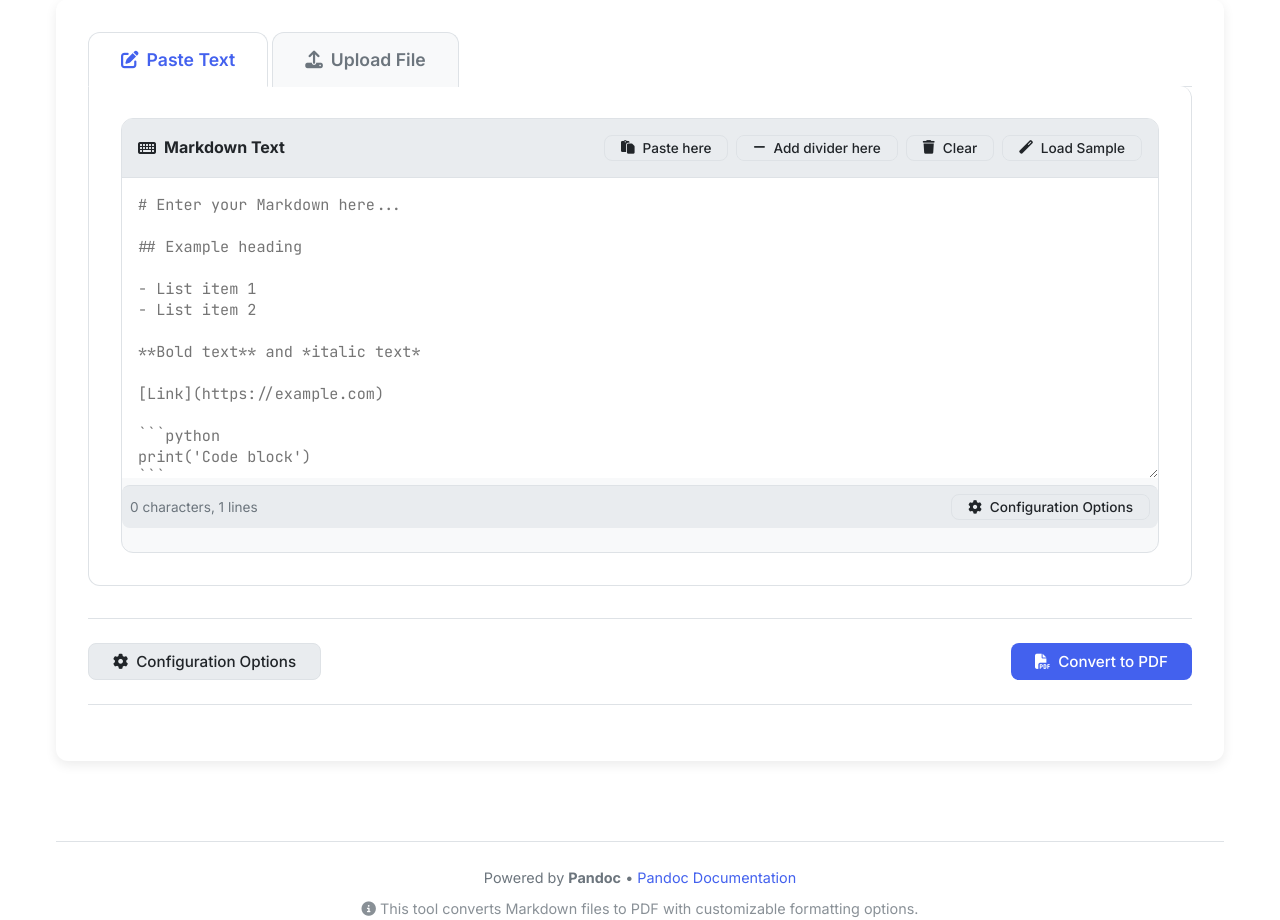
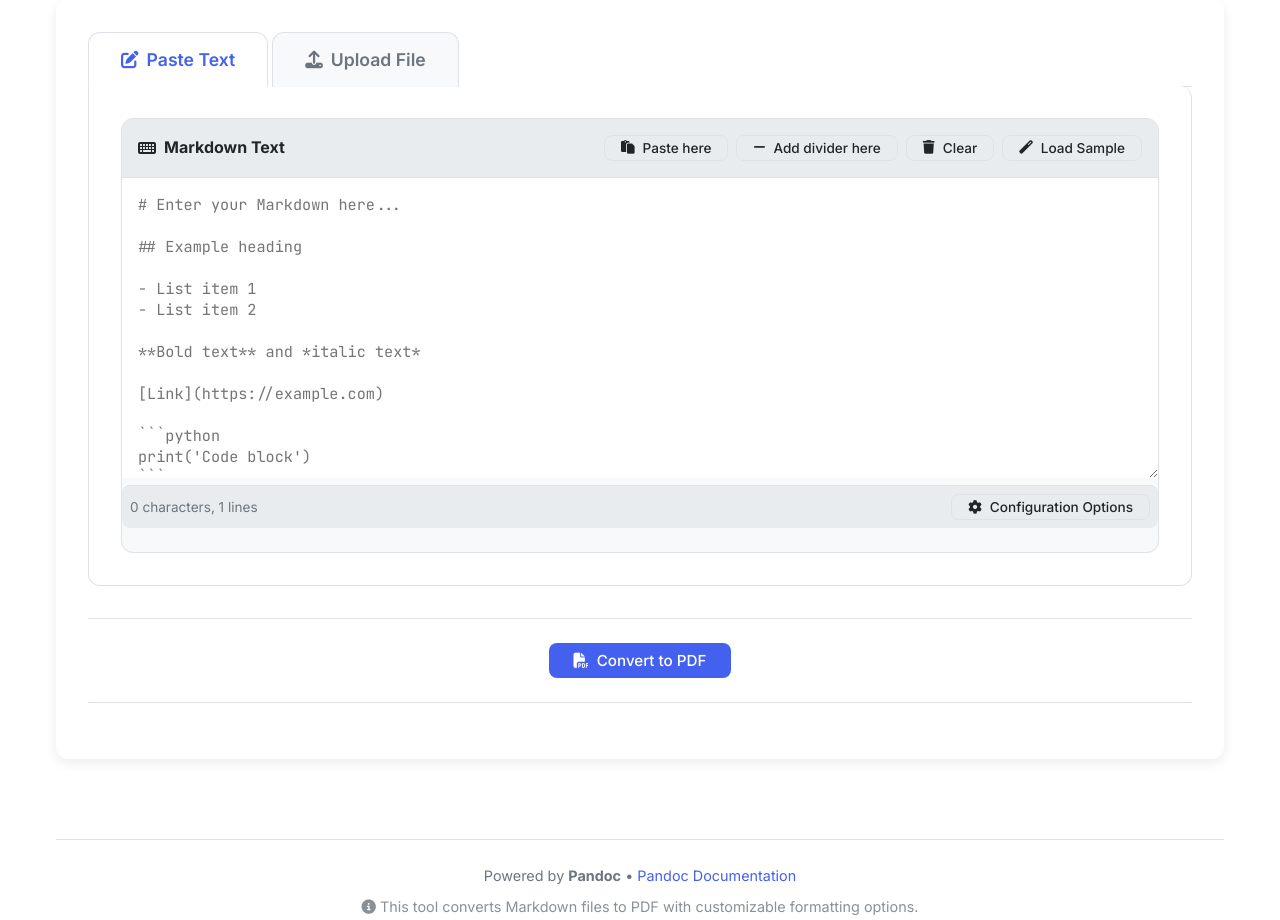
Before and after one commit to JohnXu22786/Markdown-to-PDF, a Flask app: page / in a window 1280 px wide. Shown: the part 159-1079 px from the top of the page. Run offline with Flask 3, Linux system fonts and the light colour scheme; some libraries are stand-ins or nearby versions.

Commit message:
Remove duplicate config button, keep only stats area config
Co-Authored-By: Claude Opus 4.6 <noreply@anthropic.com>

```diff
--- a/static/css/style.css
+++ b/static/css/style.css
@@ -579,7 +579,7 @@ body {
 /* Action Buttons */
 .action-buttons {
     display: flex;
-    justify-content: space-between;
+    justify-content: center;
     margin-top: var(--spacing-xl);
     padding-top: var(--spacing-lg);
     border-top: 1px solid var(--border-color);
--- a/static/js/main.js
+++ b/static/js/main.js
@@ -60,7 +60,6 @@ class MarkdownToPDFConverter {
 
             // Configuration elements
             this.configStatsBtn = document.getElementById('config-stats-btn');
-            this.configActionBtn = document.getElementById('config-action-btn');
             this.configuration = document.getElementById('configuration');
             this.closeConfigBtn = document.getElementById('close-config-btn');
             this.cancelConfigBtn = document.getElementById('cancel-config-btn');
@@ -517,7 +516,7 @@ $$
         try {
 
             // Check for required elements
-            if (!this.configStatsBtn || !this.configActionBtn || !this.configuration) {
+            if (!this.configStatsBtn || !this.configuration) {
                 console.error('Configuration setup failed: missing required DOM elements');
                 // Show visible error
                 return;
@@ -562,7 +561,6 @@ $$
         };
 
         safeAddEventListener(this.configStatsBtn, 'click', openConfiguration);
-        safeAddEventListener(this.configActionBtn, 'click', openConfiguration);
 
         // Close configuration
         const closeConfiguration = () => {
--- a/templates/index.html
+++ b/templates/index.html
@@ -86,9 +86,6 @@ print('Code block')
 
     <!-- Action buttons -->
     <div class="action-buttons">
-        <button class="btn btn-secondary" id="config-action-btn">
-            <i class="fas fa-cog"></i> Configuration Options
-        </button>
         <button class="btn btn-primary" id="convert-btn">
             <i class="fas fa-file-pdf"></i> Convert to PDF
         </button>
```
